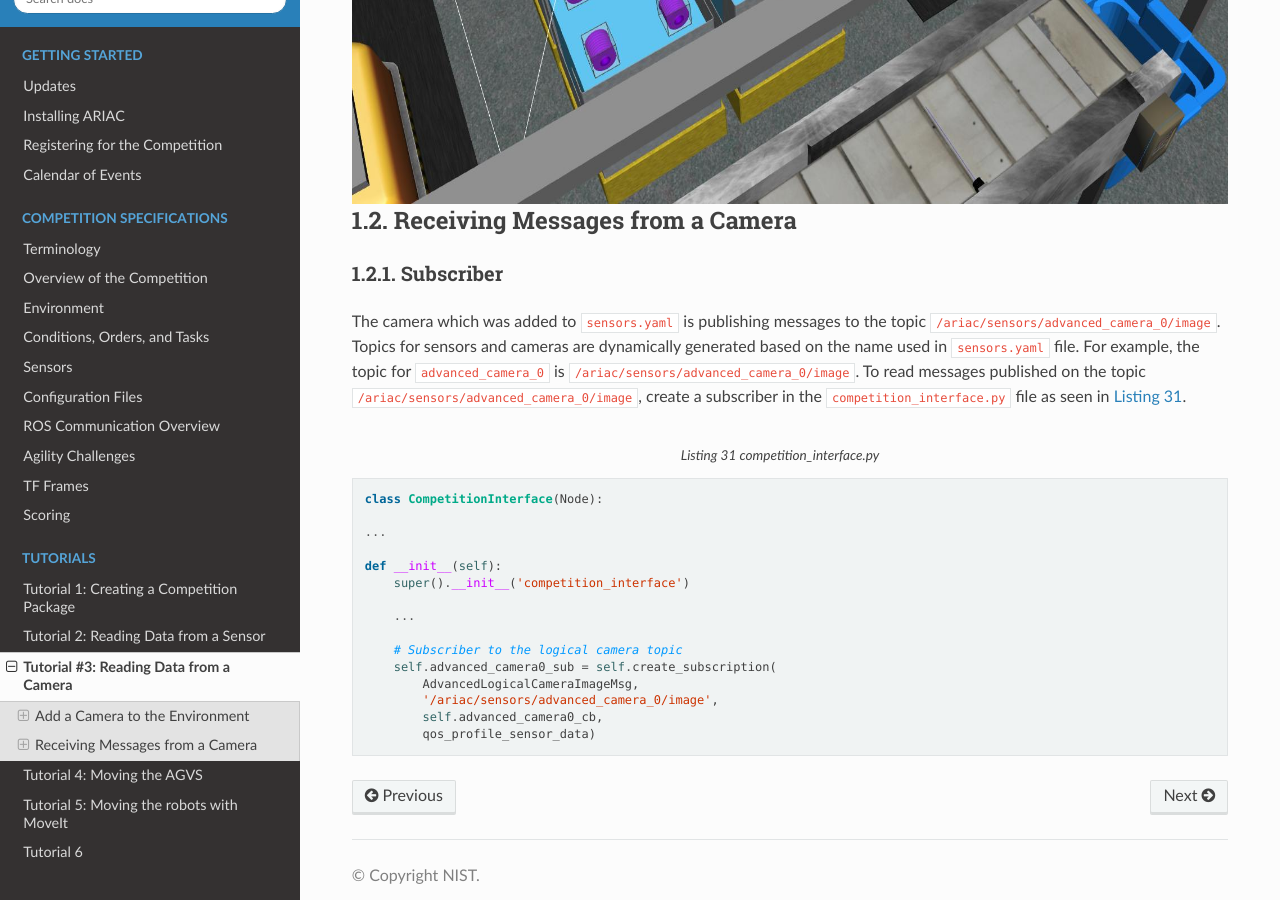
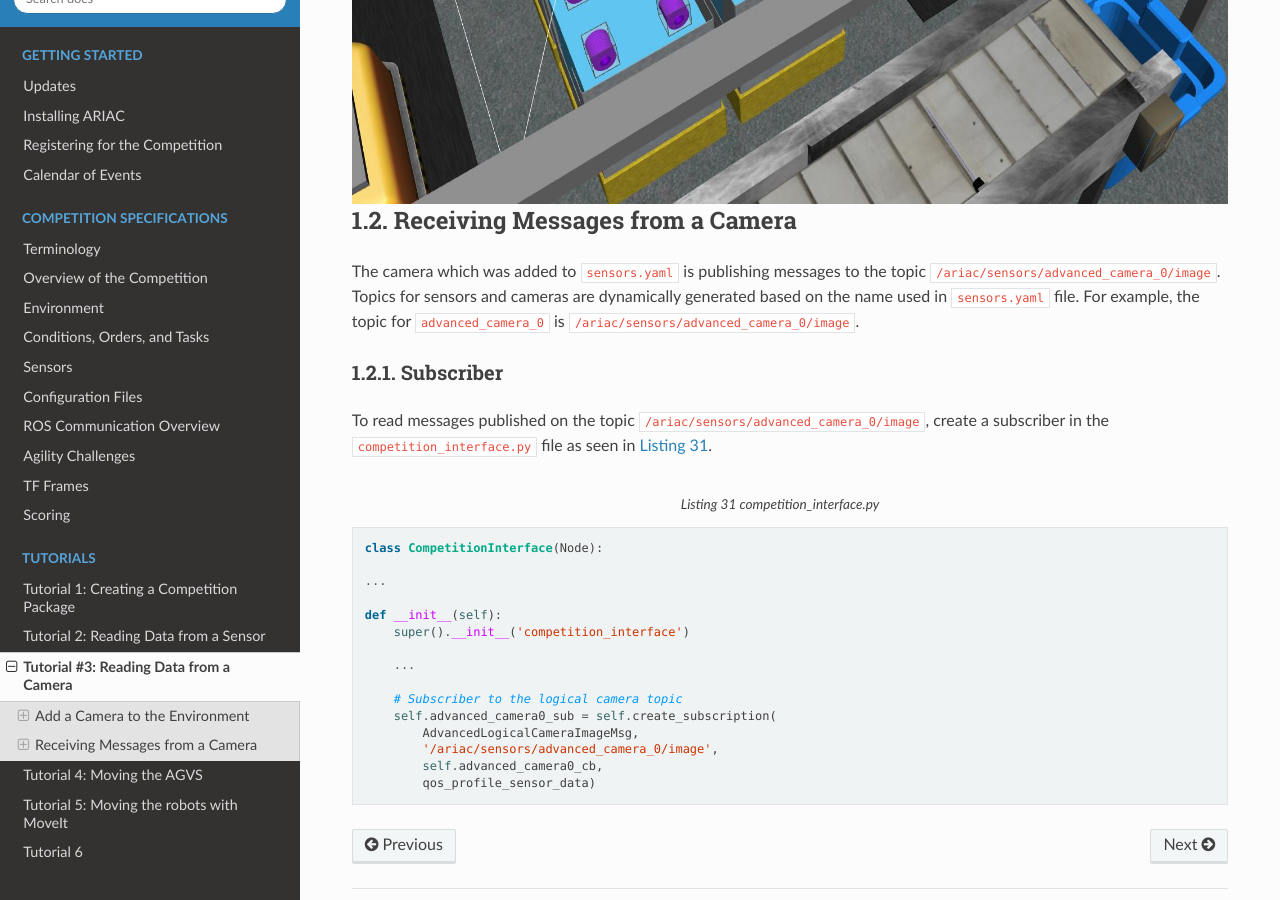
Before and after one commit to usnistgov/ARIAC, a Sphinx documentation site: the page built from docs/tutorials/tutorial_3.rst, in a window 1280 px wide and 900 px high, scrolled down 1483 px. Built offline with Sphinx 7.4.7 and the Read the Docs theme 2.0.0, drawn with Linux system fonts in a browser that asks for light colours.

```diff
--- a/docs/tutorials/tutorial_3.rst
+++ b/docs/tutorials/tutorial_3.rst
@@ -67,11 +67,11 @@ You should see the camera above bins 1-4 as shown in the figure below:
 Receiving Messages from a Camera
 ---------------------------------
 
+The camera which was added to ``sensors.yaml`` is publishing messages to the topic ``/ariac/sensors/advanced_camera_0/image``. Topics for sensors and cameras are dynamically generated based on the name used in ``sensors.yaml`` file. For example, the topic for ``advanced_camera_0`` is ``/ariac/sensors/advanced_camera_0/image``.
 
 Subscriber
 ^^^^^^^^^^
 
-The camera which was added to ``sensors.yaml`` is publishing messages to the topic ``/ariac/sensors/advanced_camera_0/image``. Topics for sensors and cameras are dynamically generated based on the name used in ``sensors.yaml`` file. For example, the topic for ``advanced_camera_0`` is ``/ariac/sensors/advanced_camera_0/image``.
 To read messages published on the topic ``/ariac/sensors/advanced_camera_0/image``, create a subscriber in the ``competition_interface.py`` file as seen in :numref:`competition-interface`.
 
 .. code-block:: python
```
